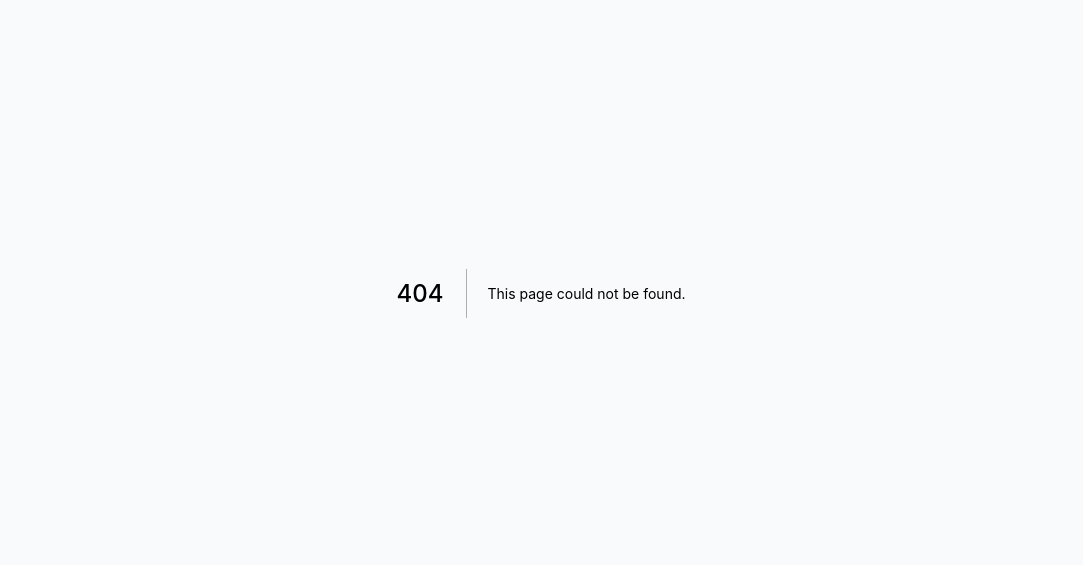
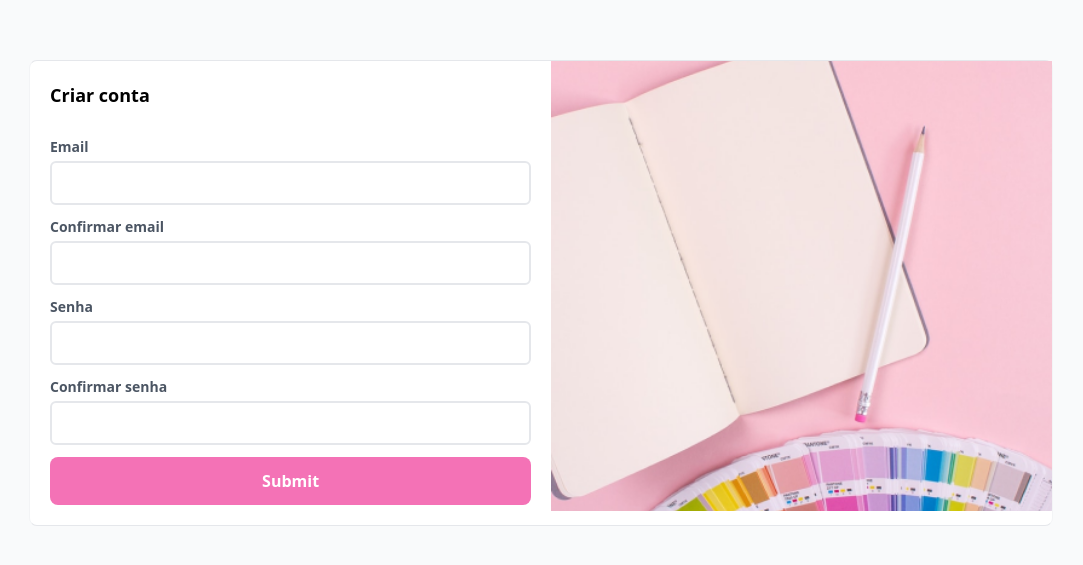
Before and after one commit to joaodacolsoares/dev3-event, a Next.js app: page /signup in a window 1280 px wide. Before the commit this address had no page. Shown: the part 107-672 px from the top of the page, without its empty margins (99-1182 px from the left). Built offline with nearby package versions, Linux system fonts and the light colour scheme.

Commit message:
feat(pages): build login and sign up pages

```diff
--- /dev/null
+++ b/pages/login.jsx
@@ -0,0 +1,38 @@
+import clsx from 'clsx';
+import Head from 'next/head';
+import Image from 'next/image';
+import Form from '../components/Form';
+import Template from '../components/Template';
+
+function Card({ children, title, padding = true }) {
+  return (
+    <div className={clsx(padding && 'p-5', 'border-x-gray-100 md:rounded-lg border bg-white')}>
+      {title && <div className={clsx(!padding && 'p-5', 'font-semibold mb-3')}>{title}</div>}
+      <div>{children}</div>
+    </div>
+  );
+}
+
+export default function Login() {
+  return (
+    <div className="w-full h-screen flex items-center justify-center overflow-hidden">
+      <div className="flex flex-col max-w-5xl w-full">
+        <Card padding={false}>
+          <div className="flex items-stretch justify-between flex-col-reverse md:flex-row md:h-auto h-screen">
+            <div className="space-y-3 p-5 w-full md:flex md:justify-center md:flex-col">
+              <div className="text-lg font-semibold mb-4">Entrar na conta</div>
+              <Form onSubmit={data => alert(data)}>
+                <Form.Input name="email" label="Email" />
+                <Form.Input name="password" label="Senha" />
+                <Form.Submit />
+              </Form>
+            </div>
+            <div className="flex relative bg-gray-200 w-full flex-grow object-fill h-full md:h-[450px]">
+              <Image className="object-cover" src="/illustrations/sign-in-background.png" layout="fill" />
+            </div>
+          </div>
+        </Card>
+      </div>
+    </div>
+  );
+}
--- /dev/null
+++ b/pages/signup.jsx
@@ -0,0 +1,40 @@
+import clsx from 'clsx';
+import Head from 'next/head';
+import Image from 'next/image';
+import Form from '../components/Form';
+import Template from '../components/Template';
+
+function Card({ children, title, padding = true }) {
+  return (
+    <div className={clsx(padding && 'p-5', 'border-x-gray-100 md:rounded-lg border bg-white')}>
+      {title && <div className={clsx(!padding && 'p-5', 'font-semibold mb-3')}>{title}</div>}
+      <div>{children}</div>
+    </div>
+  );
+}
+
+export default function SignUp() {
+  return (
+    <div className="w-full h-screen flex items-center justify-center overflow-hidden">
+      <div className="flex flex-col max-w-5xl w-full">
+        <Card padding={false}>
+          <div className="flex items-stretch justify-between flex-col-reverse md:flex-row md:h-auto h-screen">
+            <div className="space-y-3 p-5 w-full md:flex md:justify-center md:flex-col">
+              <div className="text-lg font-semibold mb-4">Criar conta</div>
+              <Form onSubmit={data => alert(data)}>
+                <Form.Input name="email" label="Email" />
+                <Form.Input name="confirmEmail" label="Confirmar email" />
+                <Form.Input name="password" label="Senha" />
+                <Form.Input name="confirmPassword" label="Confirmar senha" />
+                <Form.Submit />
+              </Form>
+            </div>
+            <div className="flex relative bg-gray-200 w-full flex-grow object-fill h-full md:h-[450px]">
+              <Image className="object-cover" src="/illustrations/sign-in-background.png" layout="fill" />
+            </div>
+          </div>
+        </Card>
+      </div>
+    </div>
+  );
+}
```
Also changed, not shown: public/illustrations/sign-in-background.png (added).
